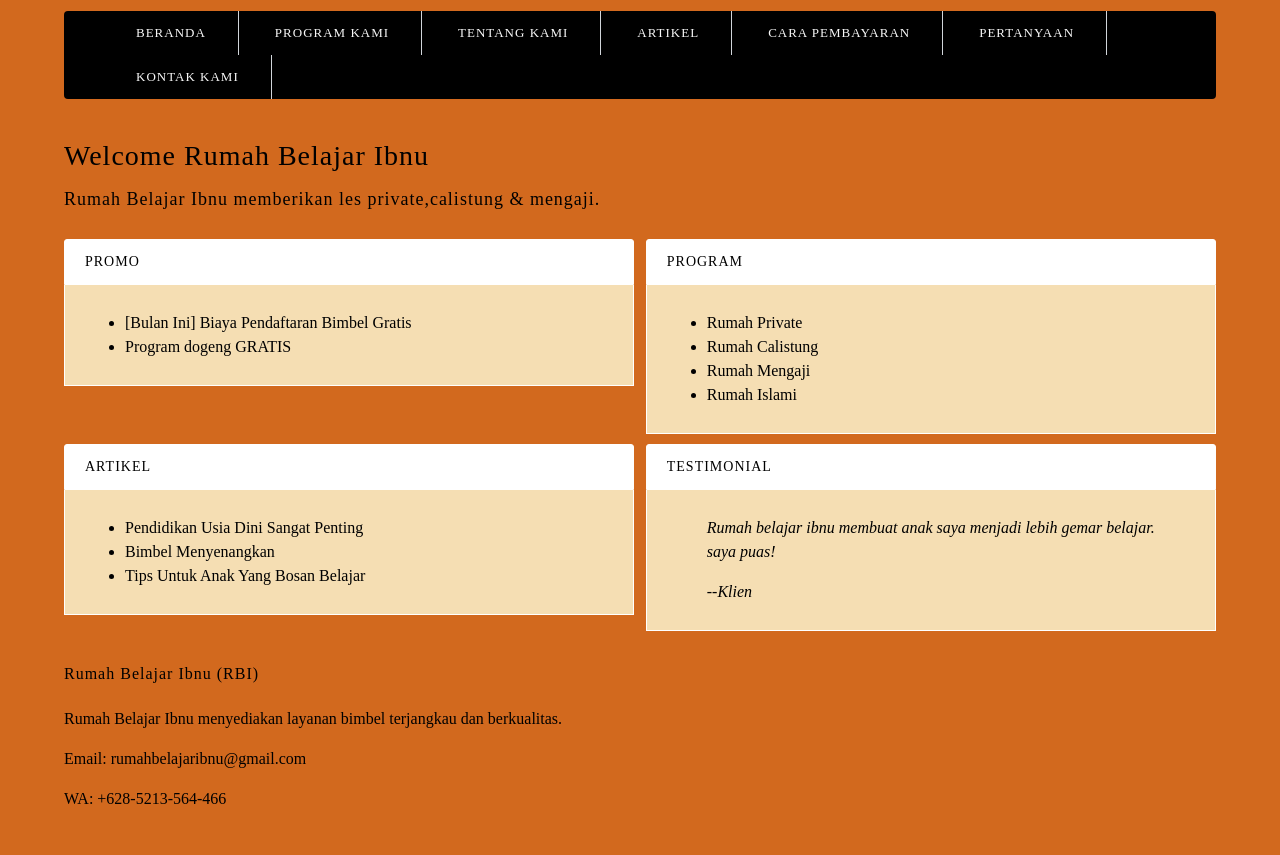
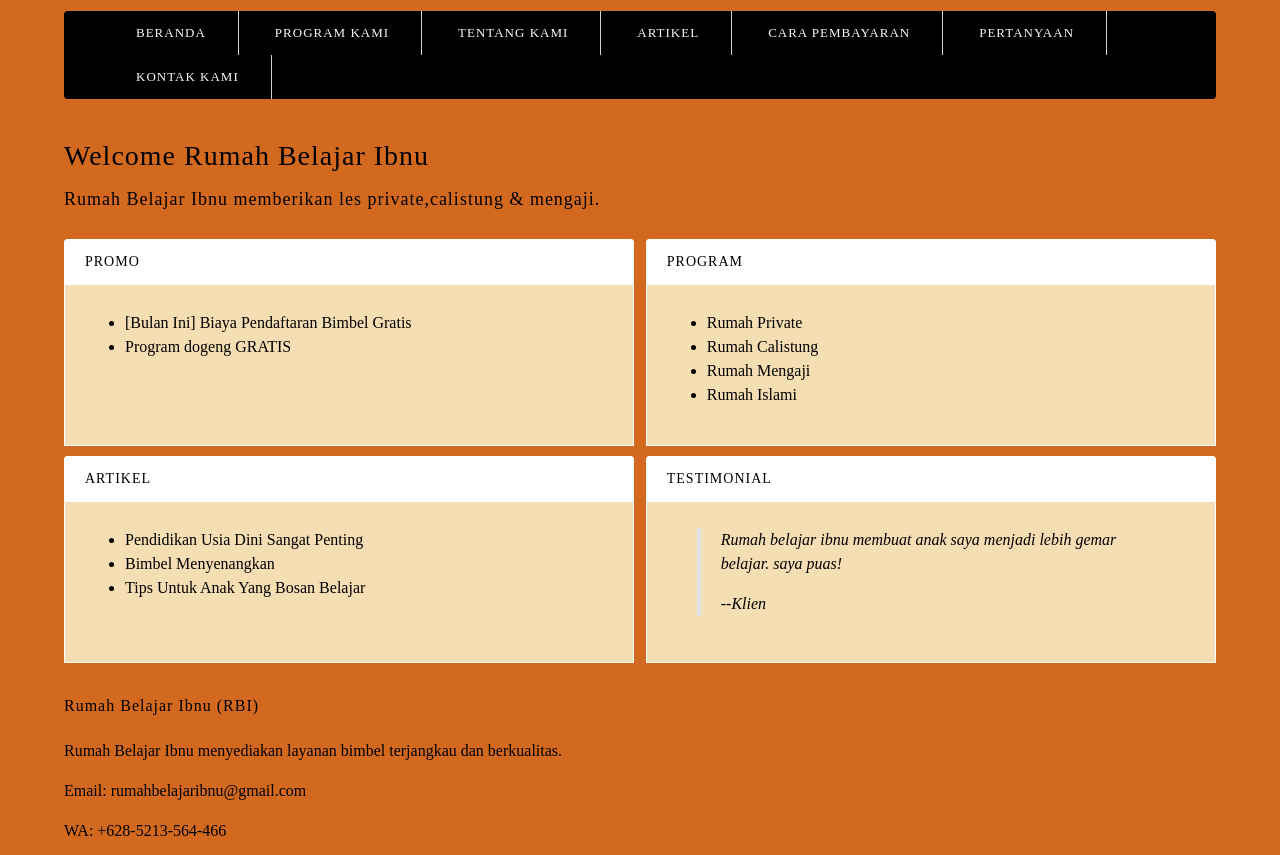
Before and after one commit to niasaputri/niasaputri.github.io, a plain HTML site: page index.html in a window 1280 px wide. Shown: the part 232-1087 px from the top of the page. Drawn offline with Linux system fonts and the light colour scheme; a script that the page names is missing; files whose address does not match are found by name.

Commit message:
Add files via upload

```diff
--- a/css/style.css
+++ b/css/style.css
@@ -164,15 +164,15 @@ h1,h2,h3,h4,h5,h6 {
 /*Start Main*/
 .main-home-one {
     float: left;
-    width: 49.5%
+    width: 49.5%;
     }
 .main-home-two {
      float: right;
-    width: 49.5%
+    width: 49.5%;
     }
-.main-home-one.box-isi,
-.main-home-two.box-isi {
-    height: 140px
+.main-home-one .box-isi,
+.main-home-two .box-isi {
+    height: 140px;
 }
 /*End Main*/
 
@@ -196,4 +196,9 @@ h1,h2,h3,h4,h5,h6 {
         margin: 0;
         padding: 10px 20px;
     }
+    .testimonial {
+        border-left: 4px solid #dfe2e5;
+        margin-left: 30px;
+        padding-left: 20px;
+    }
 /*End Box*/
```
